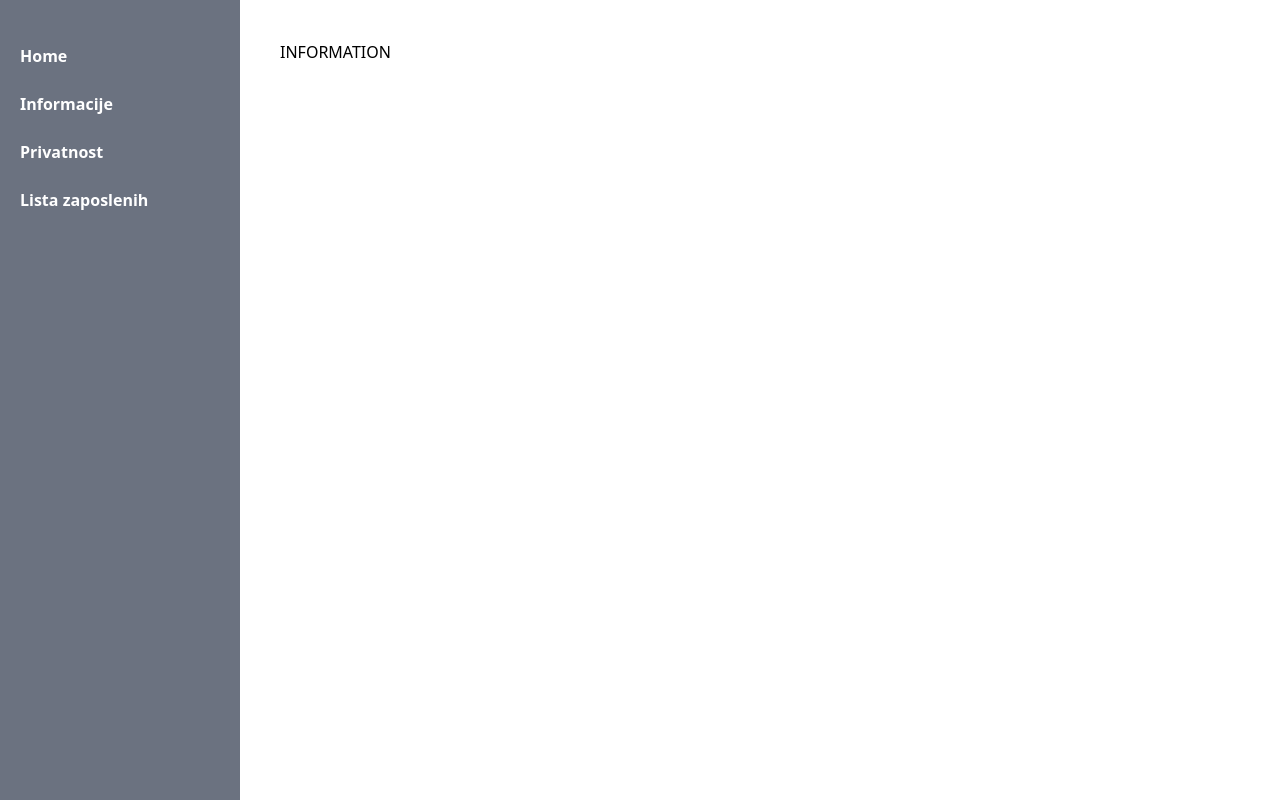
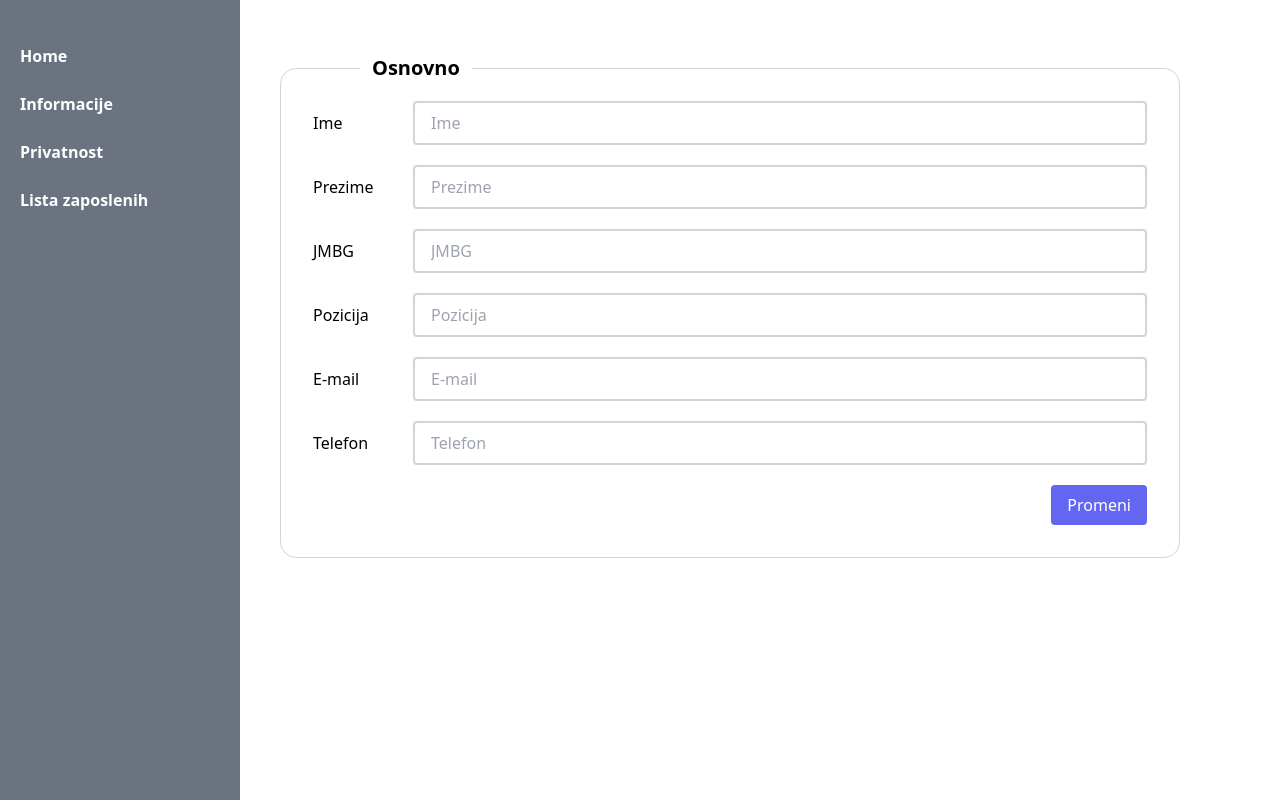
Before and after one commit to rnaunovic10719rn/banka-front, a React (Create React App) app: page /information in a window 1280 px wide. Built offline with nearby package versions, Linux system fonts and the light colour scheme; sample sign-in values are in the browser's storage.

Commit message:
Odradjena information strana,fali da se uradi jos api poziv

```diff
--- a/src/pages/dashboard/information.jsx
+++ b/src/pages/dashboard/information.jsx
@@ -1,8 +1,95 @@
+import React, { useState } from "react";
+import Card from "../../components/common/Card";
+import TextField from "../../components/common/TextField";
+import Button from "../../components/common/Button";
 
-import React from "react"
+export default function InformationPage(props) {
+  const [form, setForm] = useState({
+    ime: "",
+    prezime: "",
+    jmbg: "",
+    pozicija: "",
+    email: "",
+    br_telefon: "",
+  });
 
-export default function InformationPage() {
-    return (
-        <div><h1>INFORMATION</h1></div>
-    )
+  const onChange = (event) => {
+    console.log(`IN INPUT ${event}`);
+    setForm({ ...form, ...event });
+  };
+
+  function onSubmit() {
+    return fetch("/user/edit/{id}")
+      .then((response) => response.json())
+      .then((responseJson) => {
+        return responseJson.InformationPage;
+      })
+      .catch((error) => {
+        console.error(error);
+      });
+  }
+
+  return (
+    <div className="w-[900px] flex flex-col gap-8">
+      <Card title="Osnovno">
+        <div class="flex flex-col gap-5">
+          <div className="flex justify-between items-center">
+            <div className="w-[100px]">Ime</div>
+            <TextField
+              className="grow"
+              onChange={(e) => setForm({ ime: e })}
+              placeholder="Ime"
+            />
+          </div>
+          <div className="flex justify-between items-center">
+            <div className="w-[100px]">Prezime</div>
+            <TextField
+              className="grow"
+              onChange={(e) => setForm({ prezime: e })}
+              placeholder="Prezime"
+            />
+          </div>
+          <div className="flex justify-between items-center">
+            <div className="w-[100px]">JMBG</div>
+            <TextField
+              className="grow"
+              onChange={(e) => setForm({ jmbg: e })}
+              placeholder="JMBG"
+            />
+          </div>
+          <div className="flex justify-between items-center">
+            <div className="w-[100px]">Pozicija</div>
+            <TextField
+              className="grow"
+              onChange={(e) => setForm({ pozicija: e })}
+              placeholder="Pozicija"
+            />
+          </div>
+          <div className="flex justify-between items-center">
+            <div className="w-[100px]">E-mail</div>
+            <TextField
+              className="grow"
+              onChange={(e) => setForm({ email: e })}
+              placeholder="E-mail"
+            />
+          </div>
+          <div className="flex justify-between items-center">
+            <div className="w-[100px]">Telefon</div>
+            <TextField
+              className="grow"
+              onChange={(e) => setForm({ br_telefon: e })}
+              placeholder="Telefon"
+            />
+          </div>
+          <div>
+            <Button
+              className="float-right"
+              onClick={onSubmit}
+              label="Promeni"
+            />
+          </div>
+        </div>
+      </Card>
+    </div>
+  );
 }
```
